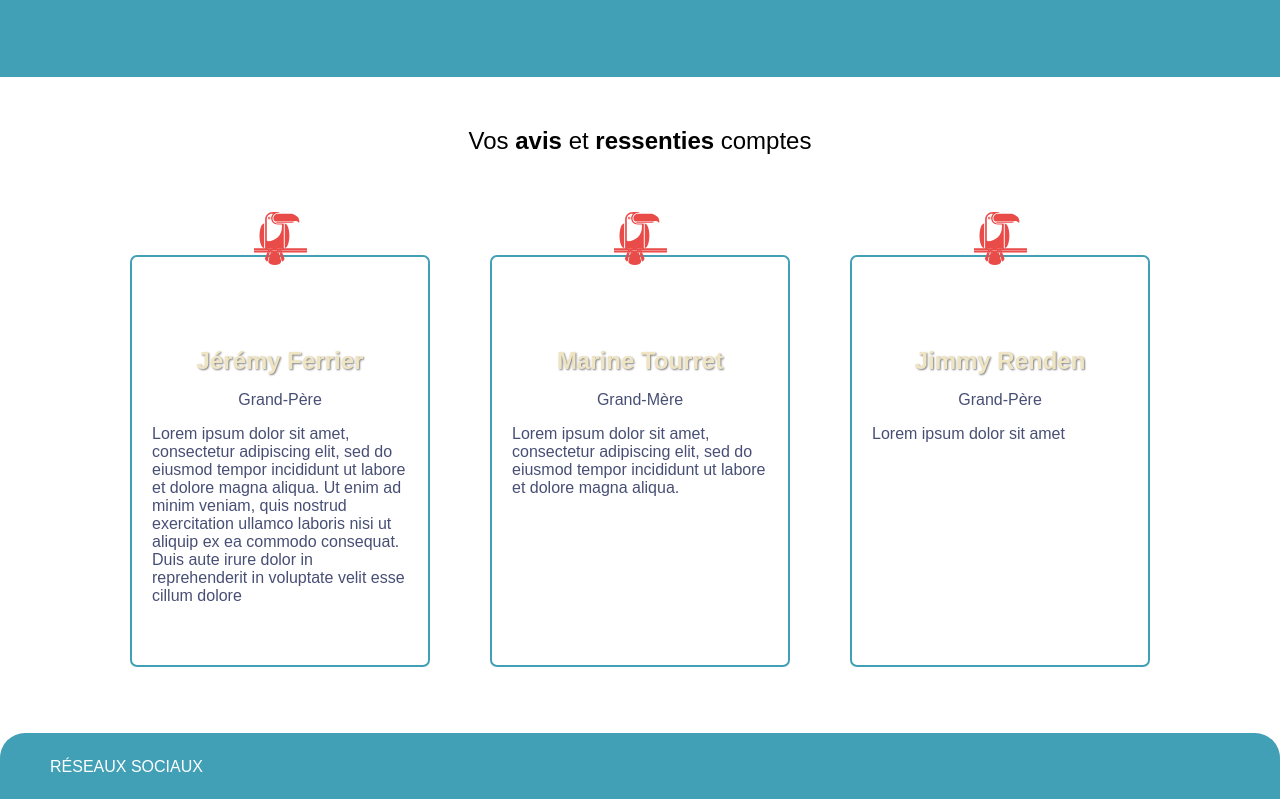
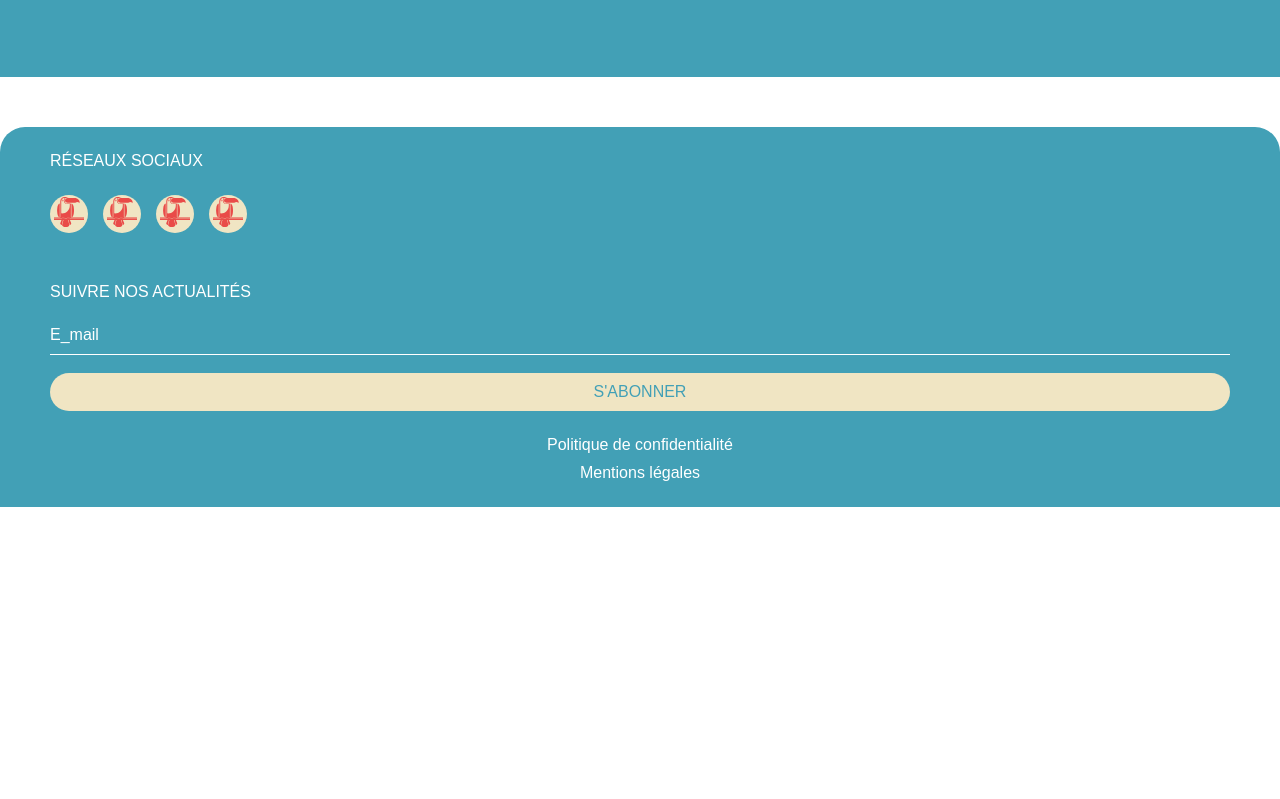
Before and after one commit to Forofoot/tropican-lp, a Next.js app: page / in a window 1280 px wide. Shown: the part 1280-2079 px from the top of the page. After the commit the page ends 1787 px from the top, so only its background shows below. Built offline with nearby package versions, Linux system fonts and the light colour scheme.

Commit message:
remove review

```diff
--- a/pages/index.js
+++ b/pages/index.js
@@ -26,17 +26,9 @@ const SectionStyle = styled.div`
 
 export default function Home() {
   return (
-<SectionStyle>
-<div>
+    <>
       < Hero/>
       <Infos/>
-      <h2 className='sectionTitle'>Vos <span>avis</span> et <span>ressenties</span> comptes</h2>
-        <div className='containerReview'>
-        <Review srcPhoto="/logo.svg" nom="Jérémy Ferrier" statut="Grand-Père" testimony="Lorem ipsum dolor sit amet, consectetur adipiscing elit, sed do eiusmod tempor incididunt ut labore et dolore magna aliqua. Ut enim ad minim veniam, quis nostrud exercitation ullamco laboris nisi ut aliquip ex ea commodo consequat. Duis aute irure dolor in reprehenderit in voluptate velit esse cillum dolore" />
-        <Review srcPhoto="/logo.svg" nom="Marine Tourret" statut="Grand-Mère" testimony="Lorem ipsum dolor sit amet, consectetur adipiscing elit, sed do eiusmod tempor incididunt ut labore et dolore magna aliqua." />
-        <Review srcPhoto="/logo.svg" nom="Jimmy Renden" statut="Grand-Père" testimony="Lorem ipsum dolor sit amet" />
-        </div>
-    </div>
-</SectionStyle>
+    </>
   )
 }
```
